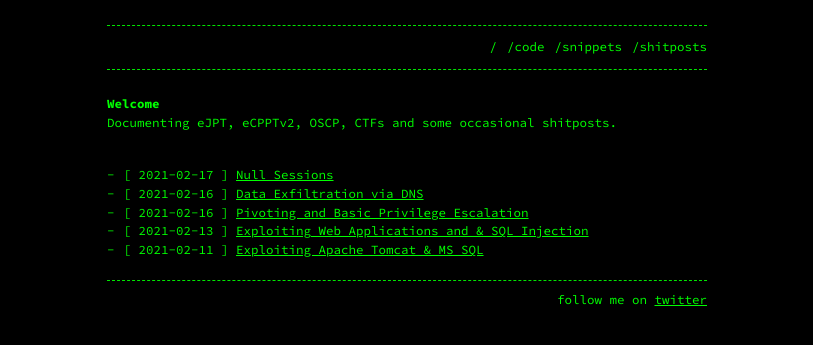
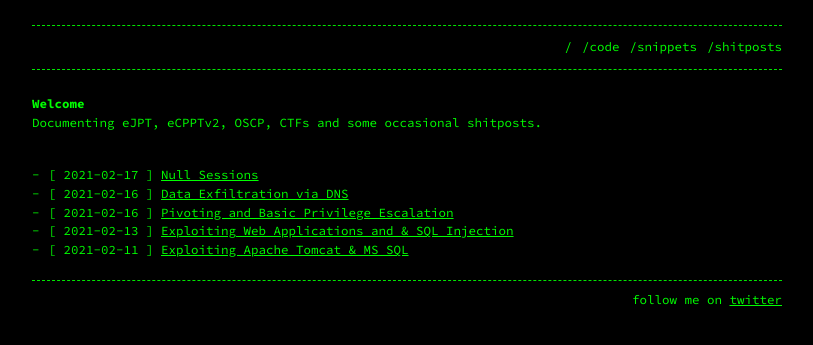
Before and after one commit to a56z/a56z.github.io, a Jekyll site: the page built from index.markdown, in a window 1280 px wide. Shown: the top 345 px of the page, without its empty margins (233-1046 px from the left). Built offline with Jekyll 4.4.1, drawn with Linux system fonts in a browser that asks for light colours; Markdown is read by kramdown in place of the engine named in the settings.

Commit message:
Update base.scss

```diff
--- a/_sass/base.scss
+++ b/_sass/base.scss
@@ -9,7 +9,7 @@ $base-font-size:       12.5px !default;
 $mobile-font-size:     12px !default;
 $base-line-height:     1.5 !default;
 $container-width:      90% !default;
-$container-max-width:  600px !default;
+$container-max-width:  750px !default;
 
 /**
  * Global
```
